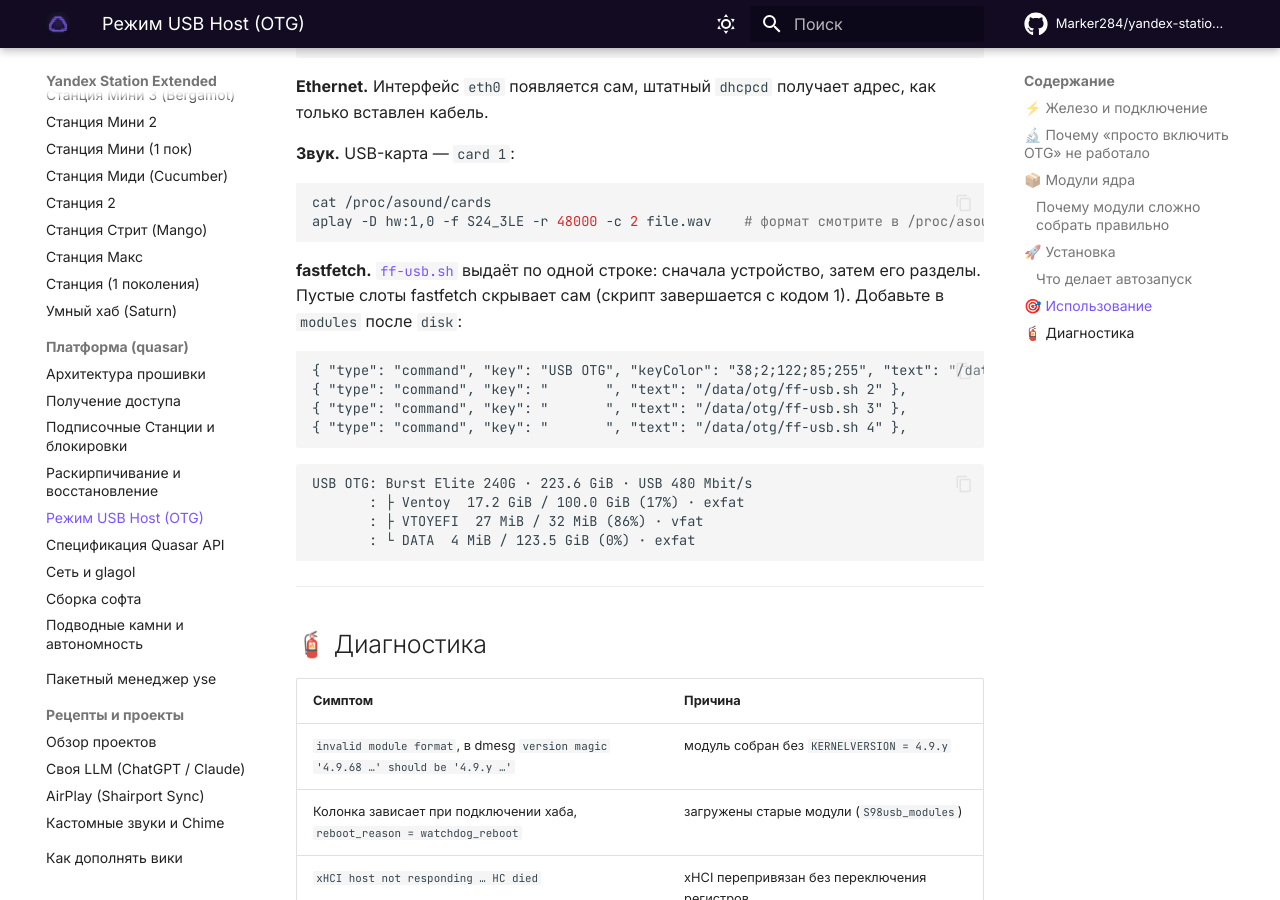
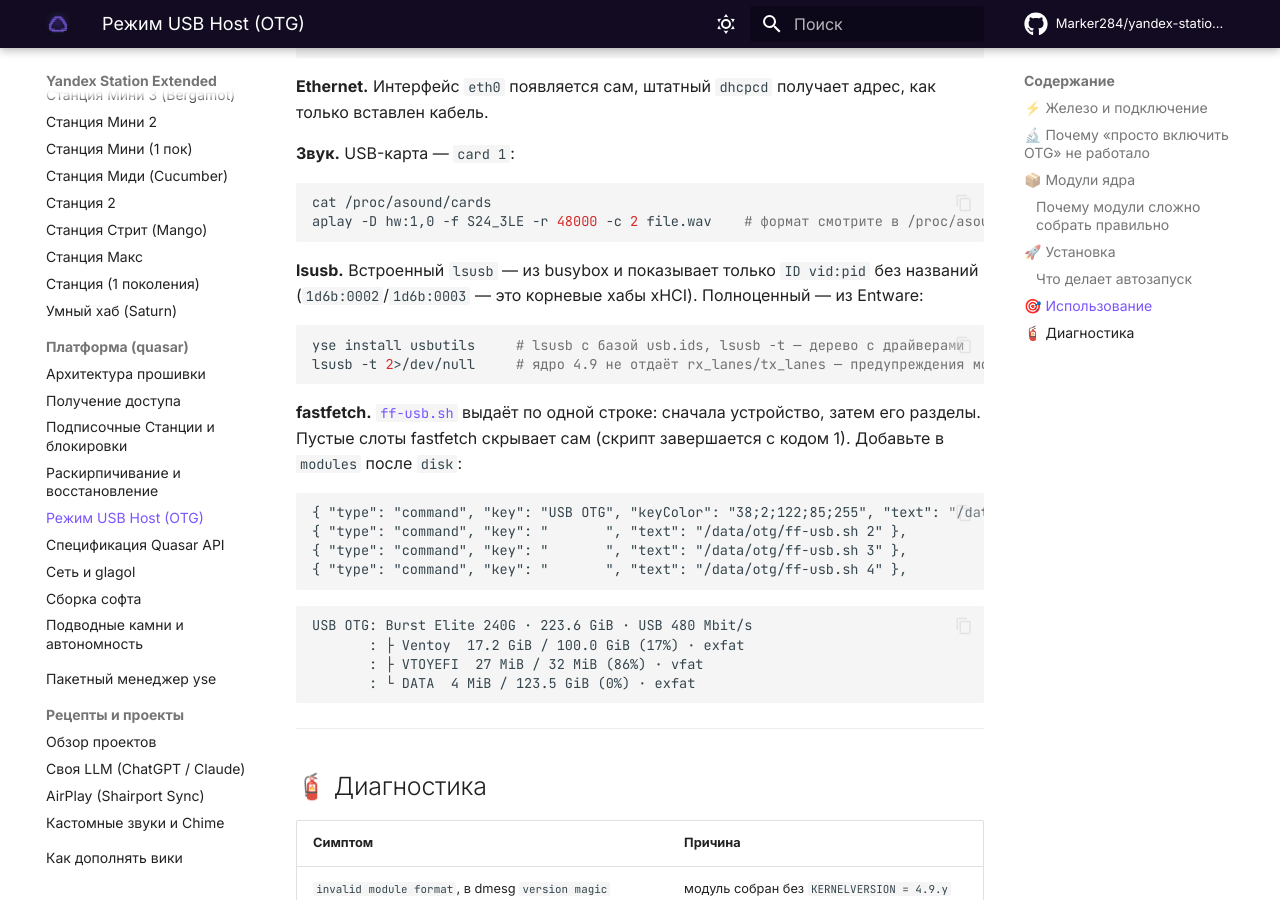
Before and after one commit to Kastle86/yandex-station-extended, an MkDocs documentation site: the page built from docs/platform/usb-host.md, in a window 1280 px wide and 900 px high, scrolled down 4631 px. Built offline with MkDocs 1.6.1 and Material for MkDocs 9.7.7, drawn with Linux system fonts in a browser that asks for light colours; comment, search, counter and statistics services are not loaded.

Commit message:
docs(usb-host): note busybox lsusb vs usbutils from Entware
Co-Authored-By: Claude Opus 5.5 <noreply@anthropic.com>
Claude-Session: https://claude.ai/code/session_01Rduha993CJuEQ14cchh5tL

````diff
--- a/docs/platform/usb-host.md
+++ b/docs/platform/usb-host.md
@@ -164,6 +164,14 @@ cat /proc/asound/cards
 aplay -D hw:1,0 -f S24_3LE -r 48000 -c 2 file.wav    # формат смотрите в /proc/asound/card1/stream0
 ```
 
+**lsusb.** Встроенный `lsusb` — из busybox и показывает только `ID vid:pid` без названий
+(`1d6b:0002`/`1d6b:0003` — это корневые хабы xHCI). Полноценный — из Entware:
+
+```sh
+yse install usbutils     # lsusb с базой usb.ids, lsusb -t — дерево с драйверами
+lsusb -t 2>/dev/null     # ядро 4.9 не отдаёт rx_lanes/tx_lanes — предупреждения можно скрыть
+```
+
 **fastfetch.** [`ff-usb.sh`](https://github.com/Marker284/yandex-station-extended/blob/main/contrib/otg/ff-usb.sh)
 выдаёт по одной строке: сначала устройство, затем его разделы. Пустые слоты fastfetch скрывает сам
 (скрипт завершается с кодом 1). Добавьте в `modules` после `disk`:
````
